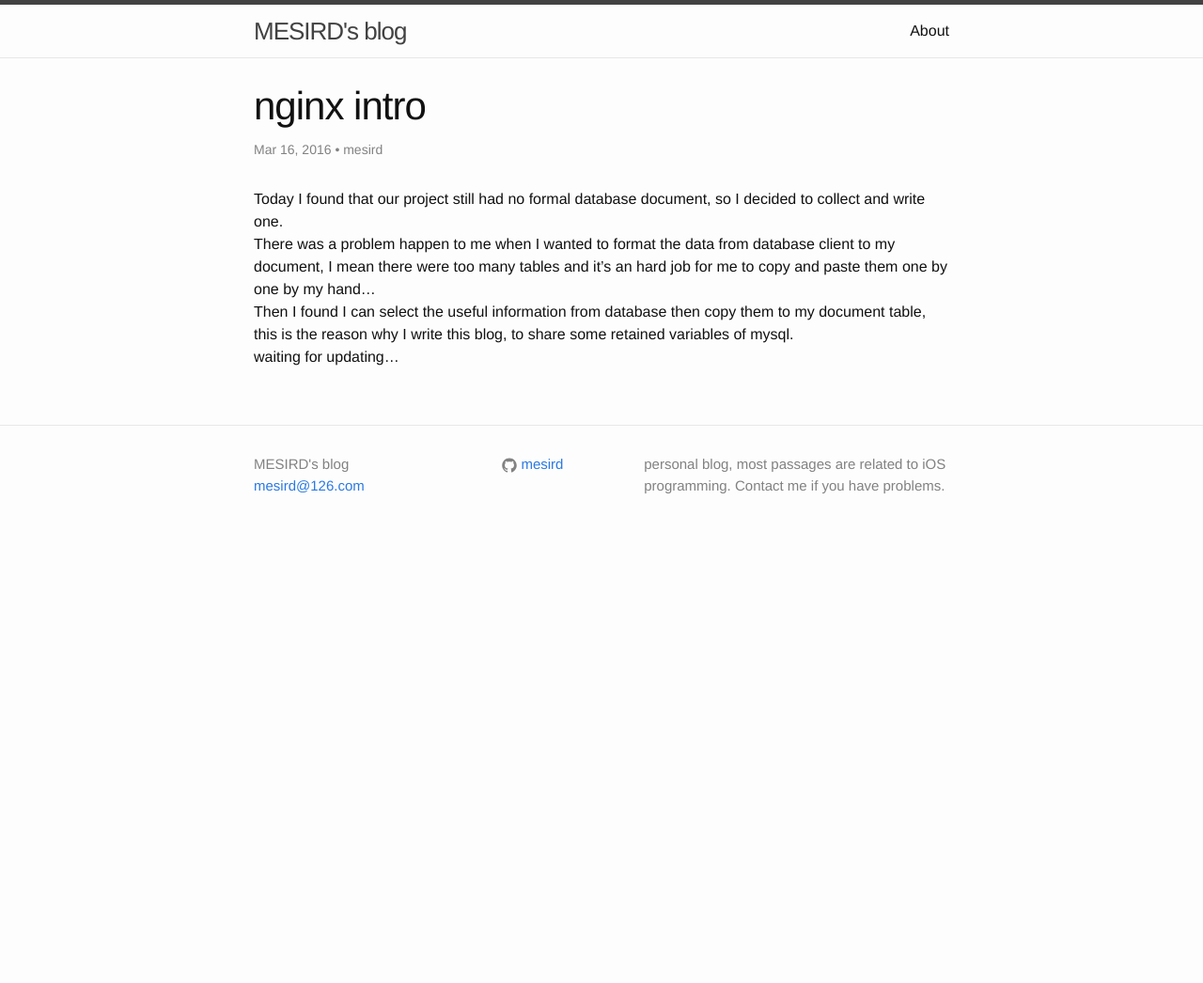
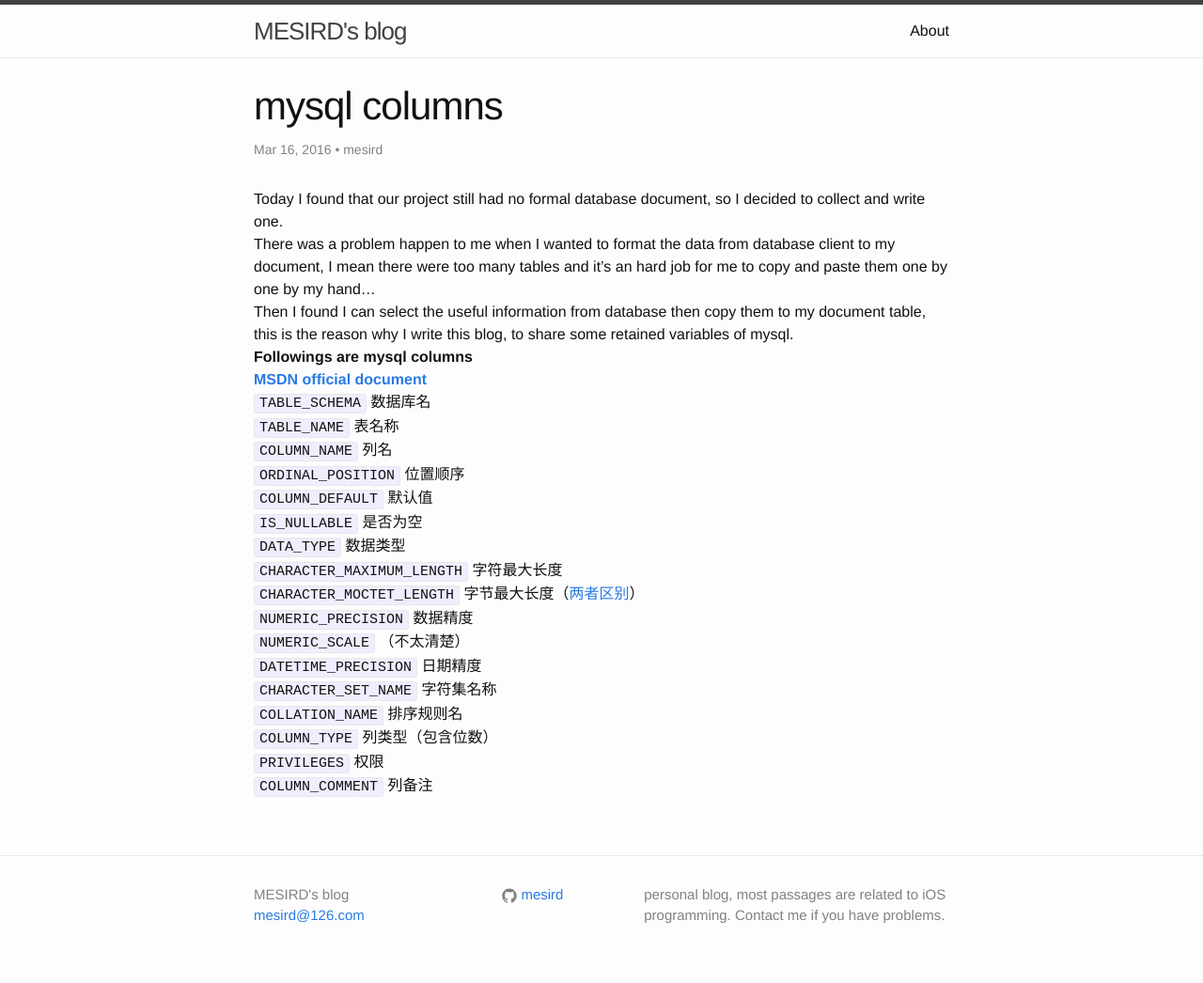
Before and after one commit to MESIRD/mesird.github.io, a Jekyll site: the page built from _posts/2016-03-16-mysql-columns.md, in a window 1280 px wide. Shown: the whole page at 94% size. Built offline with Jekyll 4.4.1, drawn with Linux system fonts in a browser that asks for light colours; before the commit the page ends 900 px from its top, so only the background shows below that.

Commit message:
complete mysql comlumn

```diff
--- a/_posts/2016-03-16-mysql-columns.md
+++ b/_posts/2016-03-16-mysql-columns.md
@@ -1,6 +1,6 @@
 ---
 layout: post
-title:  "nginx intro"
+title:  "mysql columns"
 date:   2016-03-16 20:50:20 +0800
 author: "mesird"
 ---
@@ -8,4 +8,22 @@ author: "mesird"
 Today I found that our project still had no formal database document, so I decided to collect and write one.
 There was a problem happen to me when I wanted to format the data from database client to my document, I mean there were too many tables and it's an hard job for me to copy and paste them one by one by my hand...
 Then I found I can select the useful information from database then copy them to my document table, this is the reason why I write this blog, to share some retained variables of mysql.
-waiting for updating...
+**Followings are mysql columns**
+[**MSDN official document**](https://msdn.microsoft.com/en-us/library/ms188348.aspx)
+`TABLE_SCHEMA`                 数据库名
+`TABLE_NAME`                   表名称
+`COLUMN_NAME`                  列名
+`ORDINAL_POSITION`             位置顺序
+`COLUMN_DEFAULT`               默认值
+`IS_NULLABLE`                  是否为空
+`DATA_TYPE`                    数据类型
+`CHARACTER_MAXIMUM_LENGTH`     字符最大长度
+`CHARACTER_MOCTET_LENGTH`      字节最大长度（[两者区别](http://dba.stackexchange.com/questions/74153/difference-between-character-maximum-length-and-character-octet-length)）
+`NUMERIC_PRECISION`            数据精度
+`NUMERIC_SCALE`                （不太清楚）
+`DATETIME_PRECISION`           日期精度
+`CHARACTER_SET_NAME`           字符集名称
+`COLLATION_NAME`               排序规则名
+`COLUMN_TYPE`                  列类型（包含位数）
+`PRIVILEGES`                   权限
+`COLUMN_COMMENT`               列备注
```
